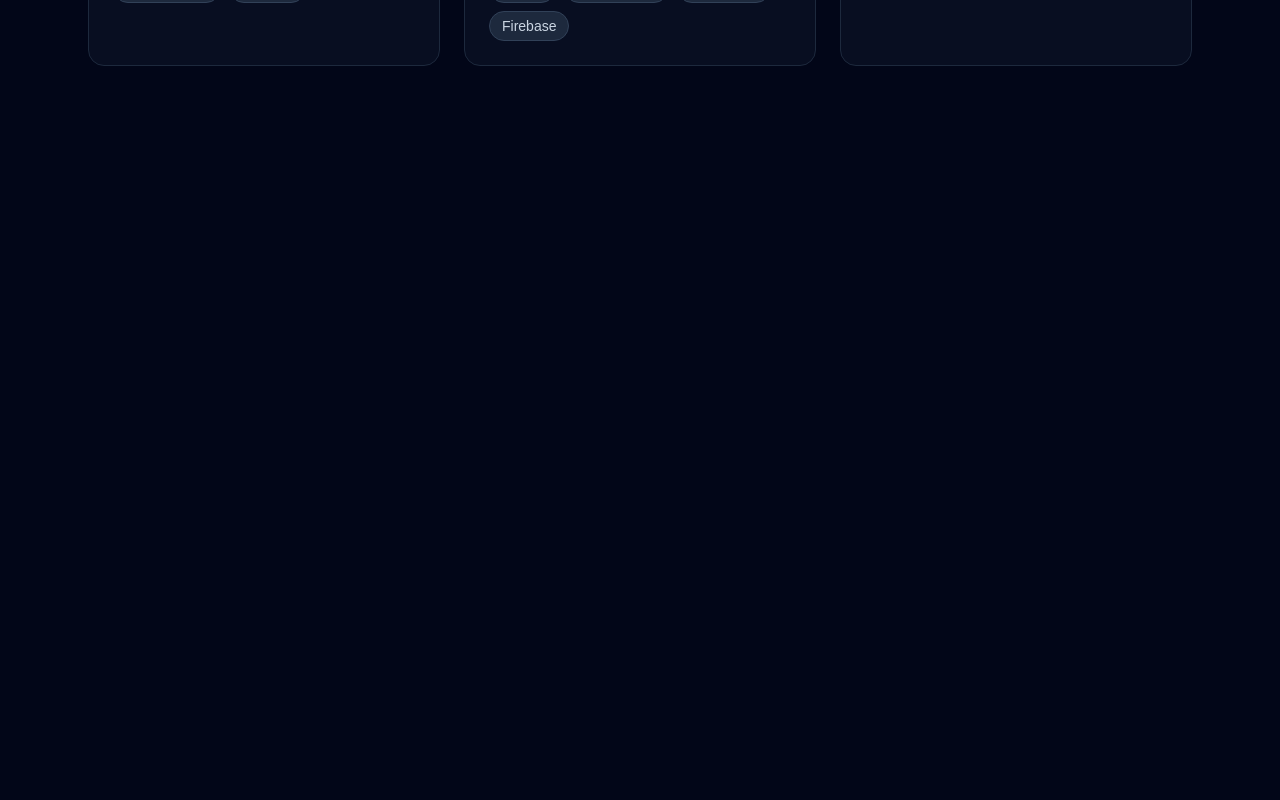
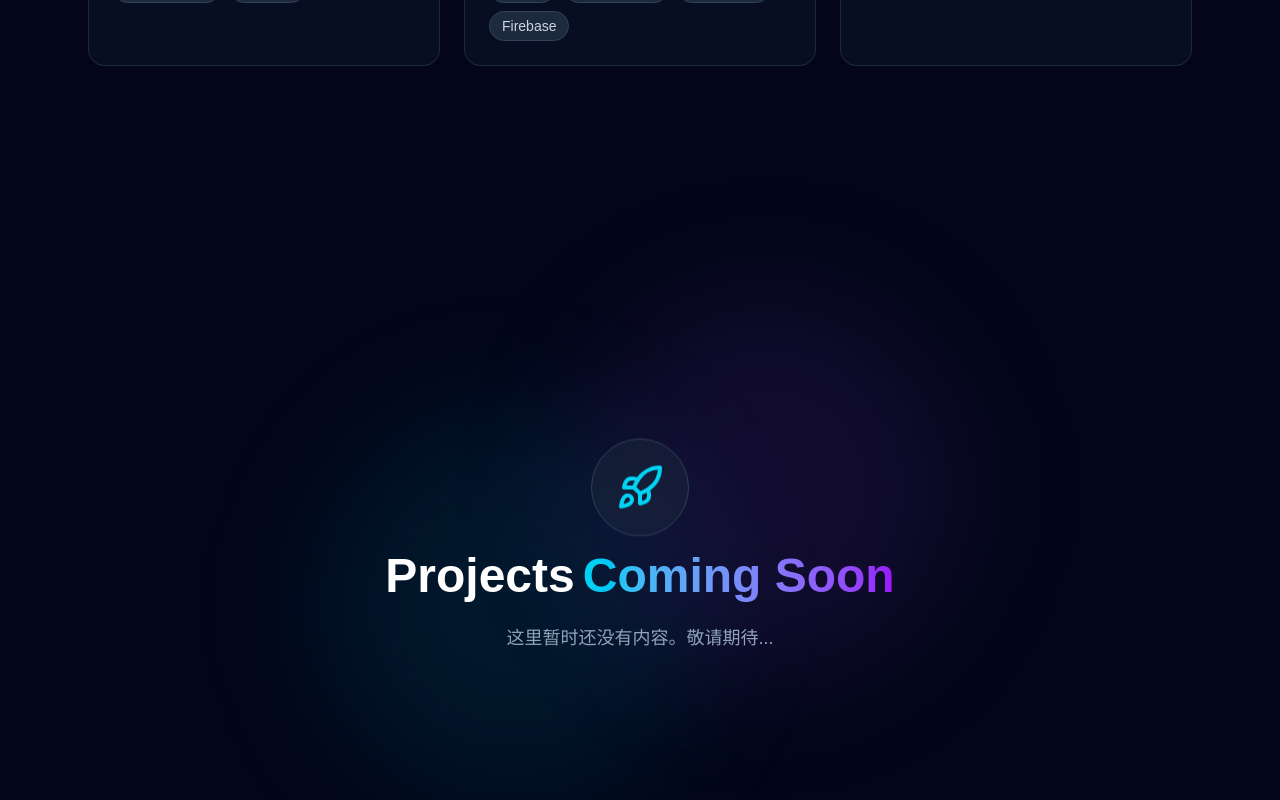
Before and after one commit to Spring-Rebirth/Spring-Rebirth.github.io, a Next.js app: page / in a window 1280 px wide. Shown: the part 1166-1966 px from the top of the page. Built offline with nearby package versions, Linux system fonts and the light colour scheme.

Commit message:
feat: 增加项目区位置提示内容

```diff
--- a/app/page.tsx
+++ b/app/page.tsx
@@ -2,7 +2,7 @@
 
 import { useState } from "react";
 import { motion, AnimatePresence } from "framer-motion";
-import { Mail, Code2, ChevronDown, X, Copy, Check } from "lucide-react";
+import { Mail, Code2, ChevronDown, X, Copy, Check, Rocket } from "lucide-react";
 import TechStack from "@/components/TechStack";
 
 // 2. 自定义 GitHub 图标组件 (保持 Lucide 的线条风格)
@@ -146,8 +146,37 @@ export default function Home() {
       <TechStack />
 
       {/* 预留位置：后续的项目展示区 */}
-      <section id="projects" className="min-h-screen">
+      <section id="projects" className="min-h-screen flex flex-col items-center justify-center relative overflow-hidden py-20">
+        {/* 装饰背景 */}
+        <div className="absolute top-1/3 left-1/4 w-96 h-96 bg-cyan-500/10 rounded-full blur-3xl" />
+        <div className="absolute bottom-1/3 right-1/4 w-96 h-96 bg-purple-500/10 rounded-full blur-3xl" />
 
+        <motion.div
+          initial={{ opacity: 0, y: 20 }}
+          whileInView={{ opacity: 1, y: 0 }}
+          transition={{ duration: 0.8 }}
+          viewport={{ once: true }}
+          className="text-center z-10 space-y-6 px-4"
+        >
+          <motion.div
+            animate={{ y: [0, -10, 0] }}
+            transition={{ duration: 2, repeat: Infinity, ease: "easeInOut" }}
+            className="inline-block p-6 rounded-full bg-slate-800/50 border border-slate-700 mb-2 backdrop-blur-sm"
+          >
+            <Rocket size={48} className="text-cyan-400" />
+          </motion.div>
+
+          <h2 className="text-4xl md:text-5xl font-bold text-white">
+            Projects
+            <span className="bg-clip-text text-transparent bg-linear-to-r from-cyan-400 to-purple-600 ml-2">
+              Coming Soon
+            </span>
+          </h2>
+
+          <p className="text-slate-400 text-lg max-w-md mx-auto leading-relaxed">
+            这里暂时还没有内容。敬请期待...
+          </p>
+        </motion.div>
       </section>
 
       {/* Email Modal */}
```
